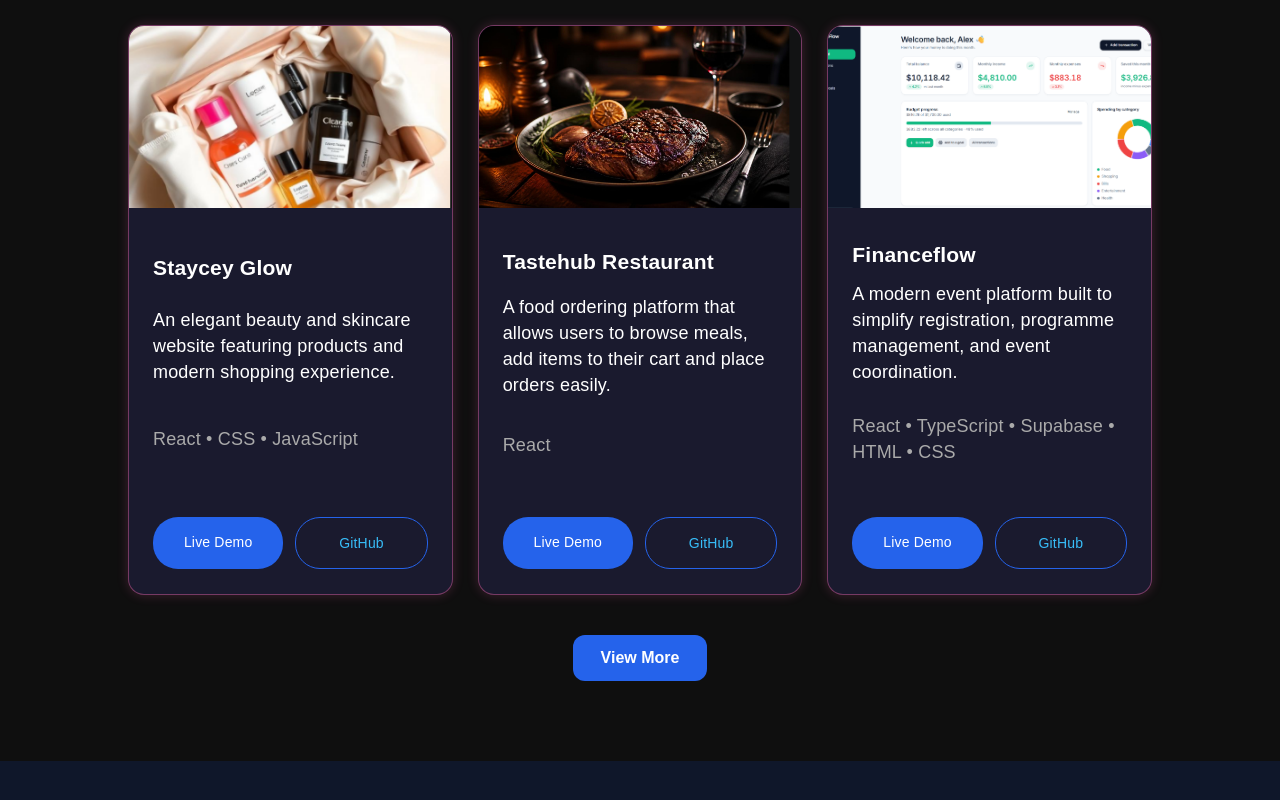
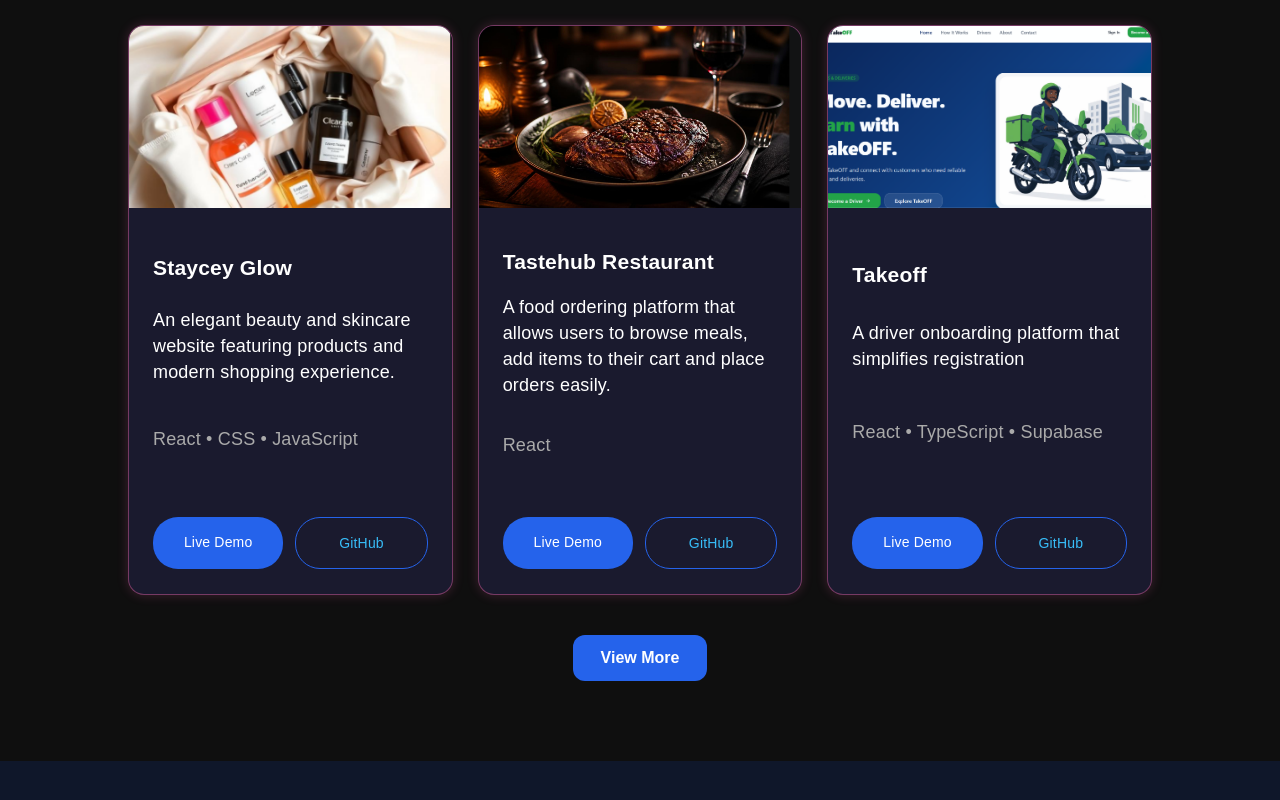
Before and after one commit to tawananyashachipata-lab/tawananyasha, a React (Vite) app: page / in a window 1280 px wide. Shown: the part 3512-4312 px from the top of the page. Built offline with nearby package versions, Linux system fonts and the light colour scheme.

Commit message:
portfolio

```diff
--- a/src/projects.jsx
+++ b/src/projects.jsx
@@ -5,6 +5,7 @@ import stayceyGlowImage from "./assets/Staycey_glow.png";
 import financeflowImage from "./assets/Financeflow.png";
 import oakImage from "./assets/Oak.png.png";
 import barberImage from "./assets/Barber.png";
+import takeoffImage from "./assets/Screenshots/Takeoff.png";
 
 const projects = [
 
@@ -27,6 +28,15 @@ const projects = [
   live: "https://tastehub-order.vercel.app/",
 },
   {
+    thumbnail: takeoffImage,
+    title: "Takeoff",
+    description:
+    "A driver onboarding platform that simplifies registration",
+    tech: "React • TypeScript • Supabase",
+    github: "https://github.com/tawananyashachipata-lab/drive-earn-app.git",
+    live: "https://your-typescript-journey-x6rv.vercel.app/",
+  },
+  {
     thumbnail: financeflowImage,
     title: "Financeflow ",
     description:
@@ -45,6 +55,7 @@ const projects = [
     live: "https://oak-foundation-eta.vercel.app/",
   },
 
+
   {
     thumbnail: barberImage,
     title: "Mercer Barber Booking Platform",
@@ -54,6 +65,7 @@ const projects = [
     github: "https://github.com/tawananyashachipata-lab/Barber-fade.git",
     live: "https://barber-fade.netlify.app/",
   },
+
 ];
 
 export default function Projects() {
```
Also changed, not shown: src/assets/Screenshots/Takeoff.png (added), 1 other file (tests, documents, lock files or other folders).
